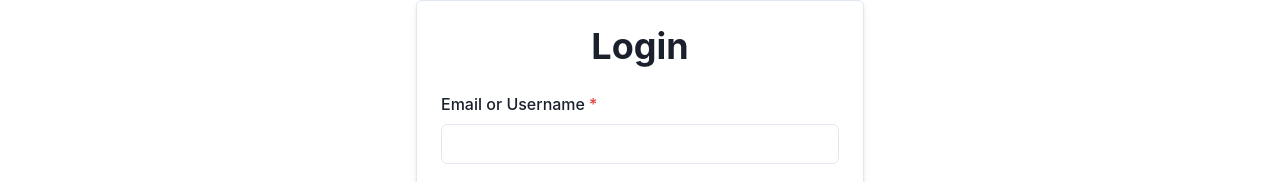
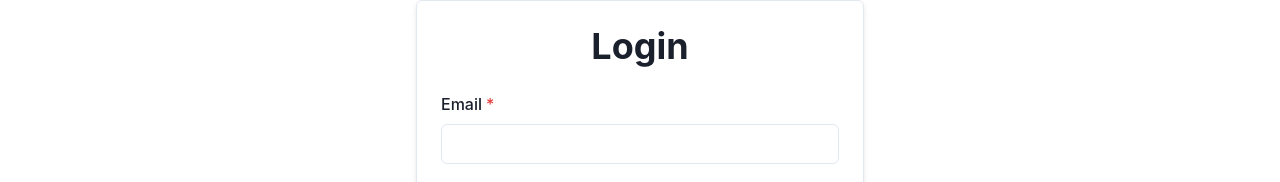
Before and after one commit to Mrgnoblennon/Example-KPI, a React (Create React App) app in the folder client/: page /login in a window 1280 px wide. Shown: the part 112-294 px from the top of the page. Built offline with nearby package versions, Linux system fonts and the light colour scheme.

Commit message:
implemented to client side

```diff
--- a/client/src/pages/Login.js
+++ b/client/src/pages/Login.js
@@ -14,7 +14,7 @@ import AuthService from '../utils/auth';
 
 function Login() {
   const [formData, setFormData] = useState({
-    emailOrUsername: '',
+    email: '',
     password: '',
   });
 
@@ -57,12 +57,12 @@ function Login() {
         Login
       </Heading>
       <form onSubmit={handleSubmit}>
-        <FormControl id="emailOrUsername" isRequired>
-          <FormLabel>Email or Username</FormLabel>
+        <FormControl id="email" isRequired>
+          <FormLabel>Email</FormLabel>
           <Input
             type="text"
-            name="emailOrUsername"
-            value={formData.emailOrUsername}
+            name="email"
+            value={formData.email}
             onChange={handleChange}
             autoComplete="off"
           />
--- a/client/src/pages/Signup.js
+++ b/client/src/pages/Signup.js
@@ -5,7 +5,6 @@ import { REGISTER_USER } from '../utils/mutations'; // Import your GraphQL mutat
 
 function Signup() {
   const [formData, setFormData] = useState({
-    username: '',
     firstName: '',
     lastName: '',
     email: '',
@@ -42,10 +41,6 @@ function Signup() {
         Sign Up
       </Heading>
       <form onSubmit={handleSubmit}>
-        <FormControl id="username" mb={4}>
-          <FormLabel>Username</FormLabel>
-          <Input type="text" name="username" value={formData.username} onChange={handleChange} required />
-        </FormControl>
         <FormControl id="firstName" mb={4}>
           <FormLabel>First Name</FormLabel>
           <Input type="text" name="firstName" value={formData.firstName} onChange={handleChange} required />
--- a/client/src/utils/mutations.js
+++ b/client/src/utils/mutations.js
@@ -5,7 +5,8 @@ export const REGISTER_USER = gql`
     register(input: $input) {
       user {
         id
-        username
+        firstName
+        lastName
         email
       }
       token
@@ -14,12 +15,13 @@ export const REGISTER_USER = gql`
 `;
 
 export const LOGIN_USER = gql`
-  mutation LoginUser($emailOrUsername: String!, $password: String!) {
-    login(emailOrUsername: $emailOrUsername, password: $password) {
+  mutation LoginUser($email: String!, $password: String!) {
+    login(email : $email, password: $password) {
       token
       user {
         id
-        username
+        firstName
+        lastName
         email
 
       }
```
